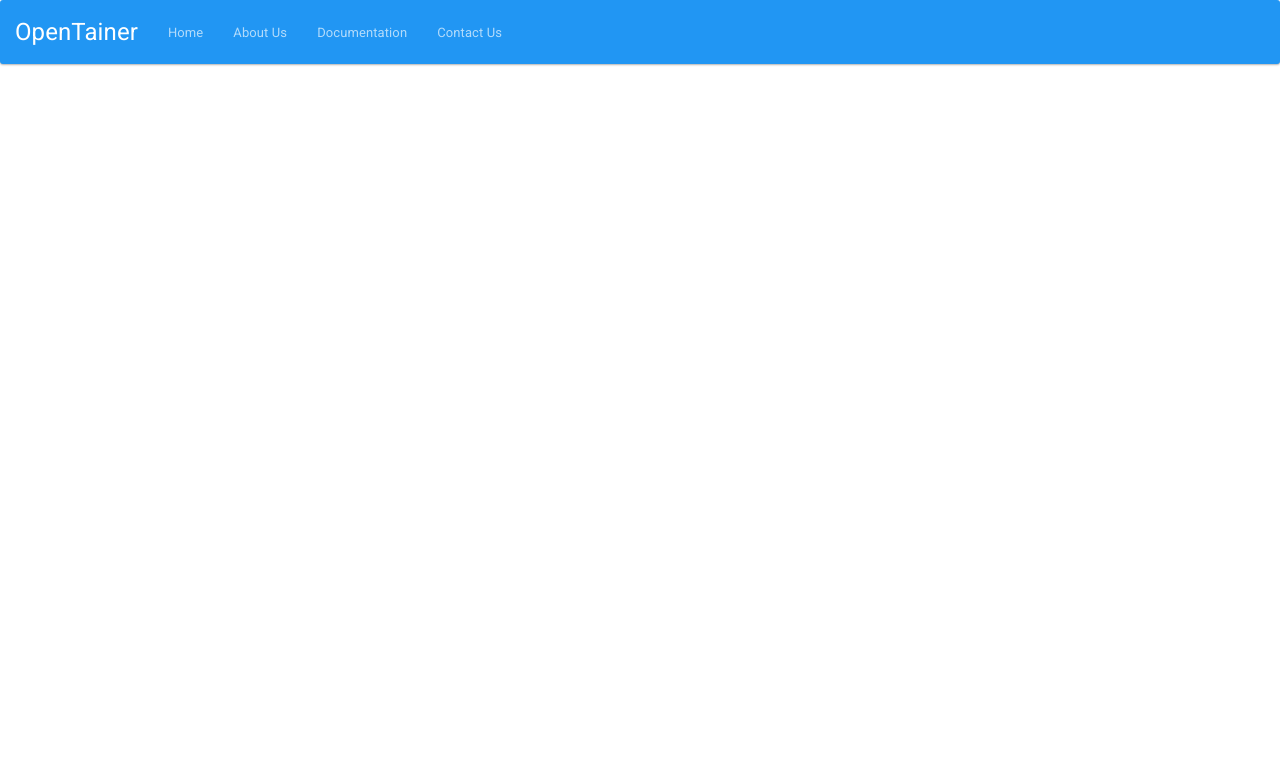
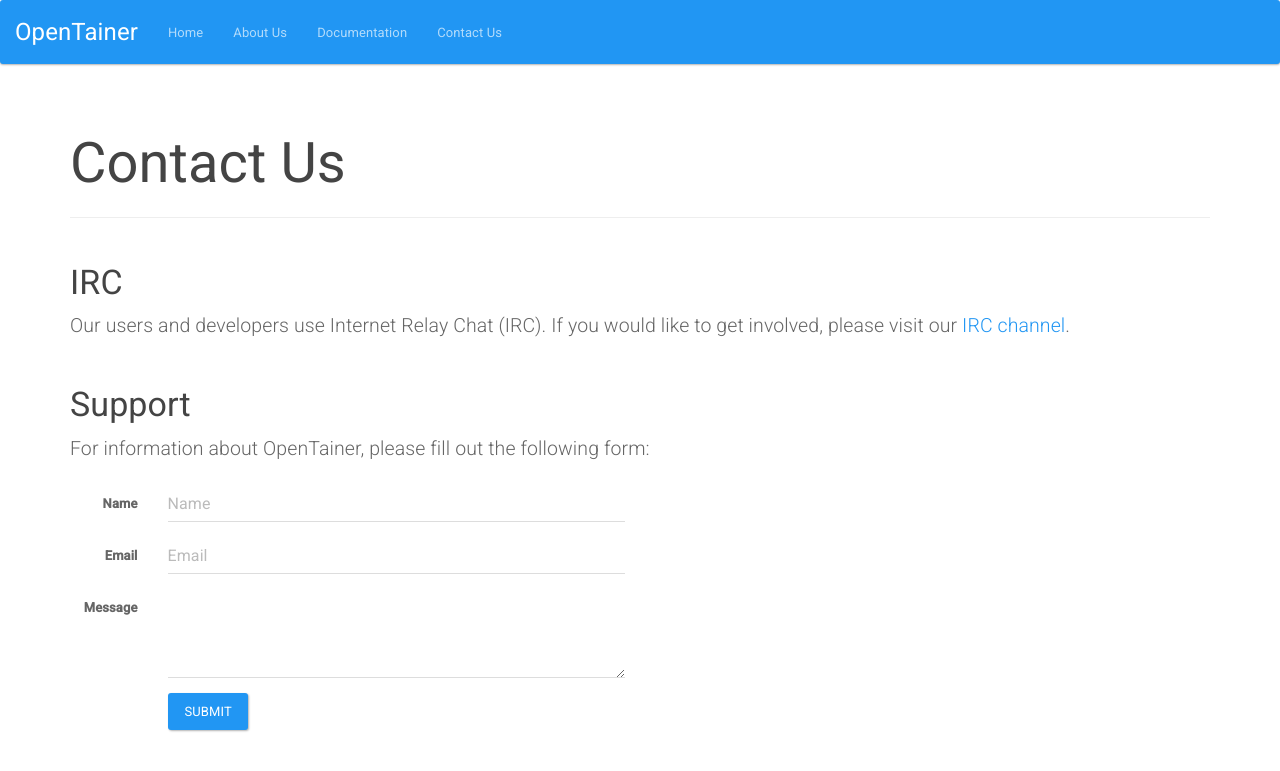
Before and after one commit to OpenTainer/opentainer-web, a Django app: page /contact_us/ in a window 1280 px wide. Shown: the top 771 px of the page. Run offline with Django 3.2, Linux system fonts and the light colour scheme.

Commit message:
Added more content to Contact Us page

```diff
--- a/home/templates/home/base.html
+++ b/home/templates/home/base.html
@@ -18,7 +18,9 @@
         </ul>
       </div>
     </div>
+    <div class="container">
       {% block content %}
       {% endblock %}
+    </div>
   </body>
 </html>
--- a/home/templates/home/contact_us.html
+++ b/home/templates/home/contact_us.html
@@ -1,4 +1,52 @@
 {% extends "home/base.html" %}
 {% block title %} - Contact Us{% endblock %}
 {% block content %}
+  <div class="row">
+    <div class="col-lg-12">
+      <div class="page-header">
+        <h1>Contact Us</h1>
+      </div>
+    </div>
+  </div>
+  <div class="row">
+    <div class="col-lg-12">
+      <h3>IRC</h3>
+      <p class="lead">Our users and developers use Internet Relay Chat (IRC). If you would like to get involved, please visit our <a href="http://webchat.freenode.net/?channels=opentainer">IRC channel</a>.</p>
+    </div>
+  </div>
+  <div class="row">
+    <div class="col-lg-12">
+      <h3>Support</h3>
+      <p class="lead">For information about OpenTainer, please fill out the following form:</p>
+    </div>
+  </div>
+  <div class="row">
+    <div class="col-lg-6">
+      <form class="form-horizontal">
+        <div class="form-group">
+          <label for="user_name" class="col-lg-2 control-label">Name</label>
+          <div class="col-lg-10">
+            <input type="text" class="form-control" id="user_name" placeholder="Name">
+          </div>
+        </div>
+        <div class="form-group">
+          <label for="user_email" class="col-lg-2 control-label">Email</label>
+          <div class="col-lg-10">
+            <input type="text" class="form-control" id="user_email" placeholder="Email">
+          </div>
+        </div>
+        <div class="form-group">
+          <label for="user_message" class="col-lg-2 control-label">Message</label>
+          <div class="col-lg-10">
+            <textarea class="form-control" rows="3" id="user_message"></textarea>
+          </div>
+        </div>
+	<div class="form-group">
+          <div class="col-lg-10 col-lg-offset-2">
+            <button type="submit" class="btn btn-primary">Submit</button>
+          </div>
+        </div>
+      </form>
+    </div>
+  </div>
 {% endblock %}
```
